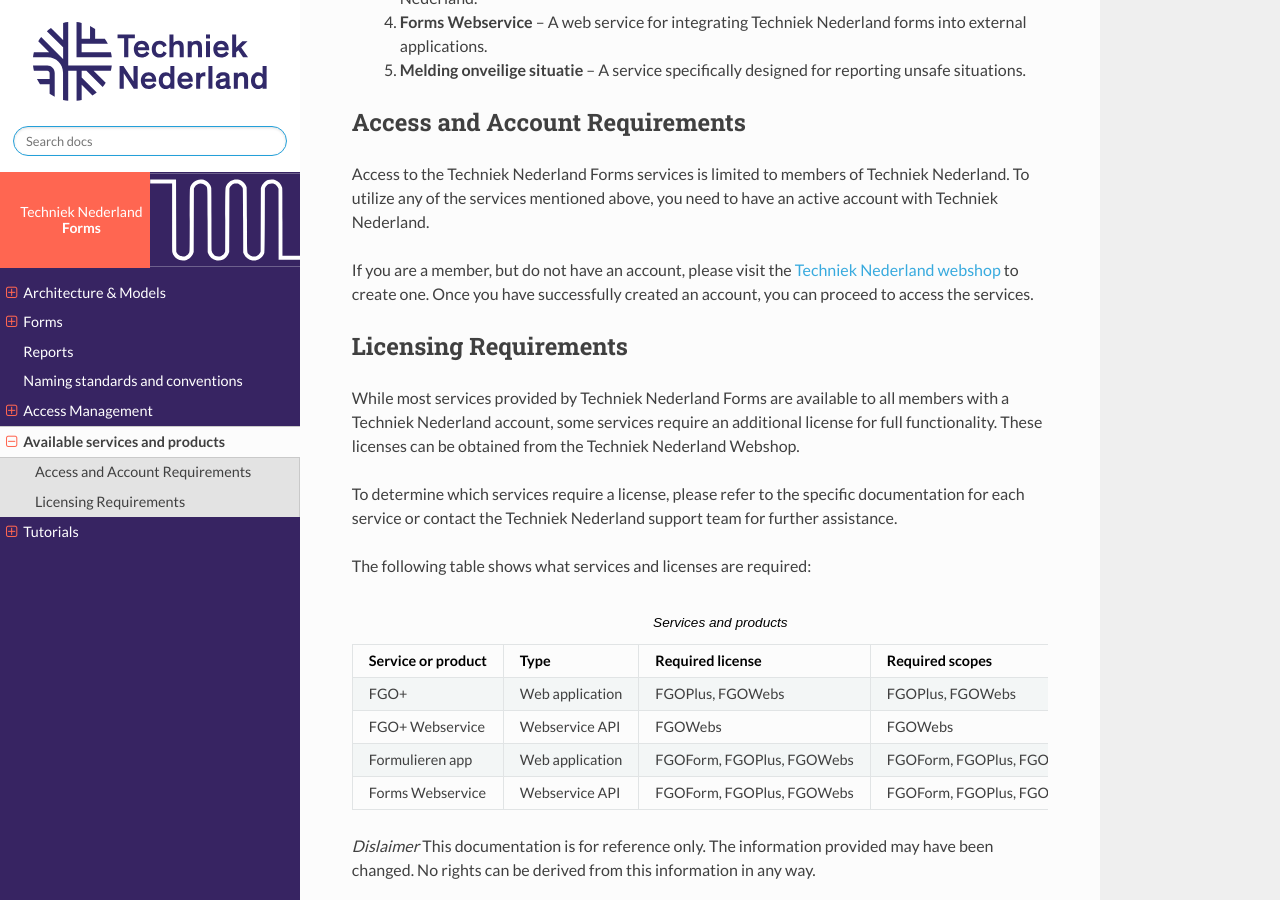
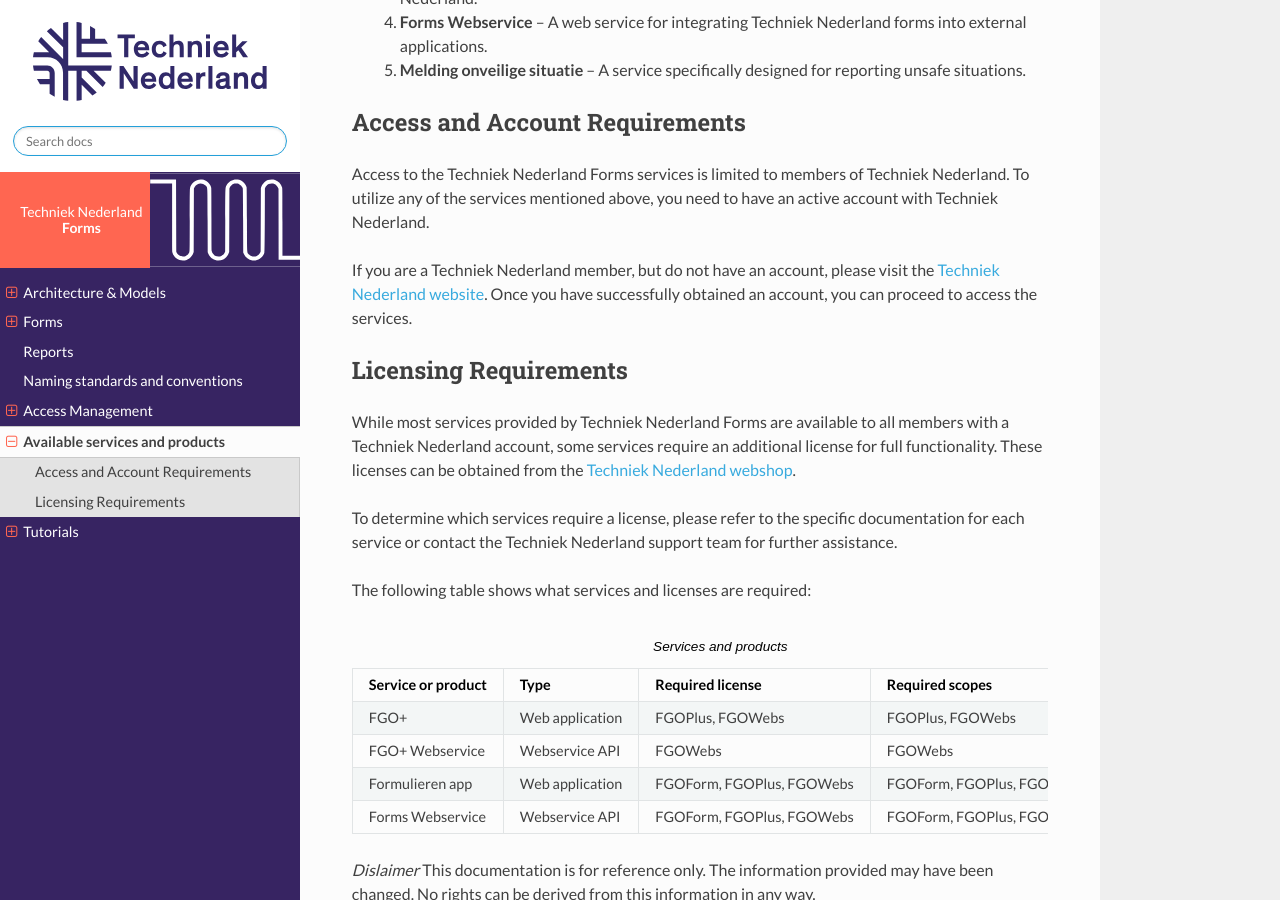
Before and after one commit to Techniek-Nederland/techniek-nederland-formulieren, a Sphinx documentation site: the page built from source/available-services/index.rst, in a window 1280 px wide and 900 px high, scrolled down 342 px. Built offline with Sphinx 7.4.7 and the Read the Docs theme 2.0.0, drawn with Linux system fonts in a browser that asks for light colours.

Commit message:
Process documentation feedback (#11)
Co-authored-by: Bob Dorland <bobdorland@MacBook-Pro-van-Bob.local>

```diff
--- a/source/available-services/index.rst
+++ b/source/available-services/index.rst
@@ -15,16 +15,16 @@ Access and Account Requirements
 Access to the Techniek Nederland Forms services is limited to members of Techniek Nederland. To utilize any
 of the services mentioned above, you need to have an active account with Techniek Nederland.
 
-If you are a member, but do not have an account, please visit the
-`Techniek Nederland webshop <https://www.technieknederland.nl/webshop>`_
-to create one. Once you have successfully created an account, you can proceed to access the services.
+If you are a Techniek Nederland member, but do not have an account, please visit the
+`Techniek Nederland website <https://www.technieknederland.nl/contact/inloggen>`_.
+Once you have successfully obtained an account, you can proceed to access the services.
 
 Licensing Requirements
 --------------------------------
 
 While most services provided by Techniek Nederland Forms are available to all members with a Techniek
 Nederland account, some services require an additional license for full functionality.
-These licenses can be obtained from the Techniek Nederland Webshop.
+These licenses can be obtained from the `Techniek Nederland webshop <https://www.technieknederland.nl/webshop/>`_.
 
 To determine which services require a license, please refer to the specific documentation for each
 service or contact the Techniek Nederland support team for further assistance.
```
